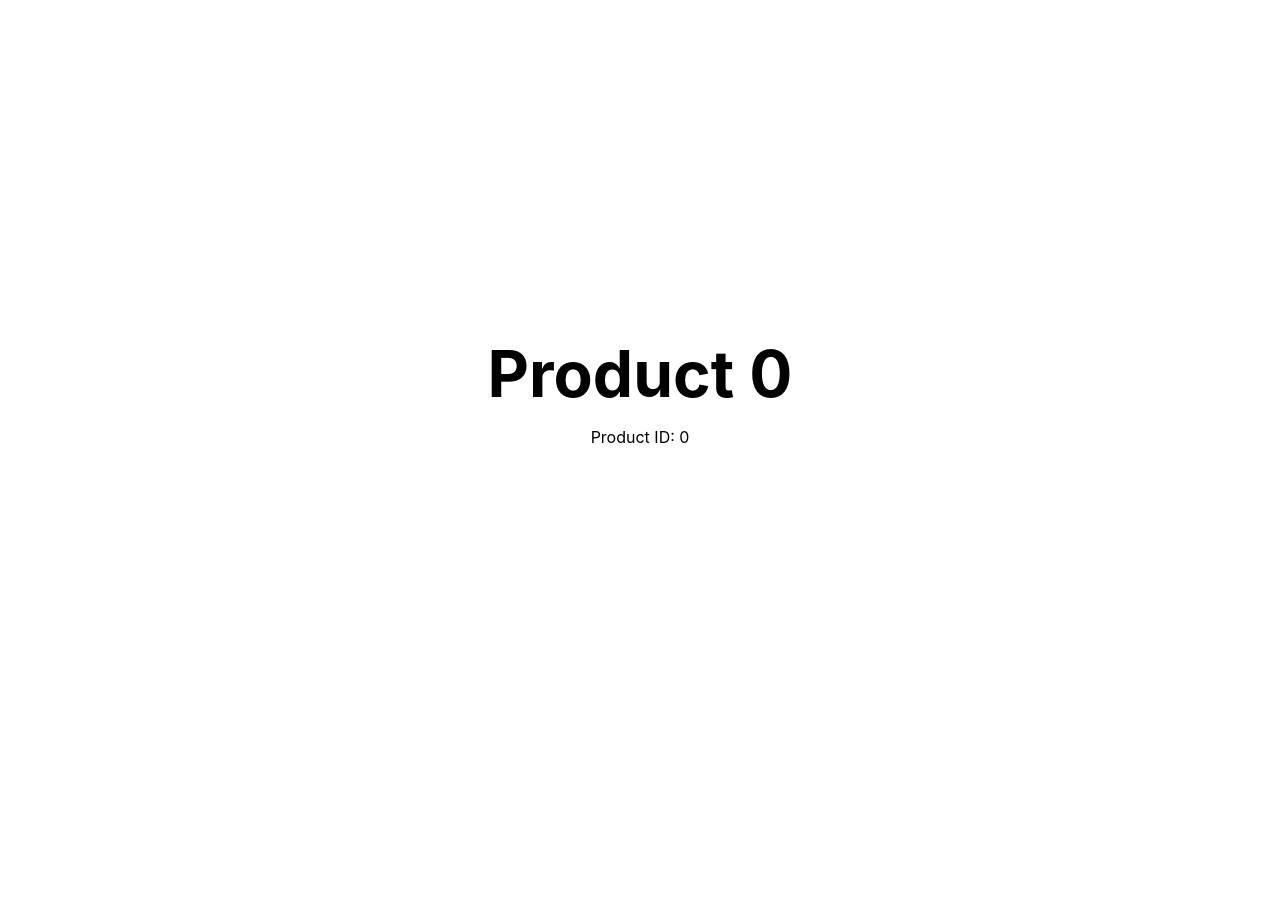
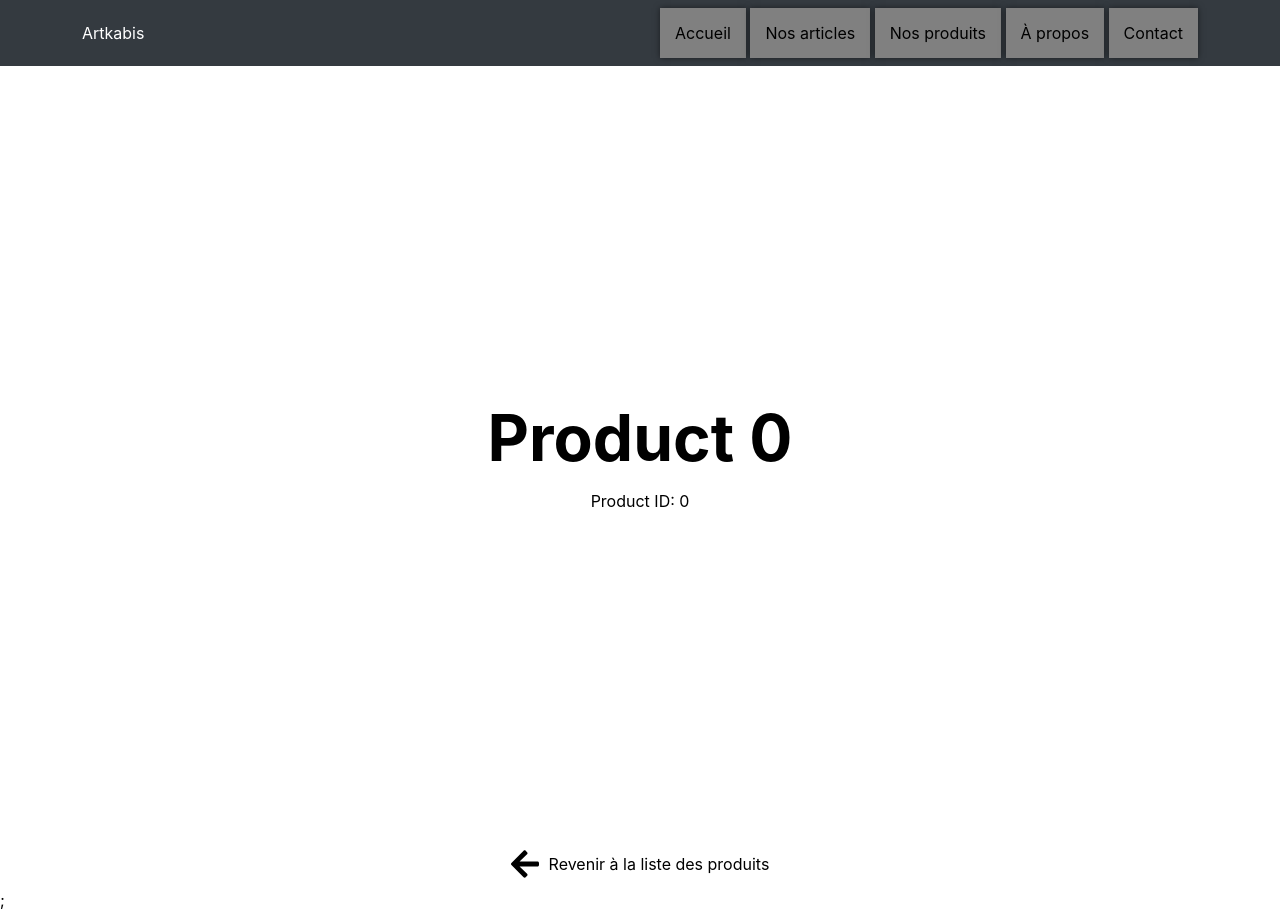
Before and after one commit to artkabis/next-app-blog, a Next.js app: page /products/0 in a window 1280 px wide. Before the commit the page ends 800 px from the top, so only its background shows below. Built offline with nearby package versions, Linux system fonts and the light colour scheme.

Commit message:
Add Layout from product page

```diff
--- a/next.config.js
+++ b/next.config.js
@@ -1,3 +1,10 @@
 module.exports = {
   reactStrictMode: true,
+    typescript: {
+    // !! WARN !!
+    // Dangerously allow production builds to successfully complete even if
+    // your project has type errors.
+    // !! WARN !!
+    ignoreBuildErrors: true,
+  },
 }
--- a/package.json
+++ b/package.json
@@ -10,6 +10,10 @@
   },
   "dependencies": {
     "@formspree/react": "^2.2.3",
+    "@fortawesome/fontawesome-svg-core": "^1.2.36",
+    "@fortawesome/free-brands-svg-icons": "^5.15.4",
+    "@fortawesome/free-solid-svg-icons": "^5.15.4",
+    "@fortawesome/react-fontawesome": "^0.1.15",
     "embla-carousel": "^4.5.3",
     "esbuild": "^0.12.17",
     "firebase": "^8.6.2",
--- a/pages/_app.js
+++ b/pages/_app.js
@@ -1,9 +1,22 @@
 import "../styles/globals.css";
 import App from "next/app";
+import { createGlobalStyle } from "styled-components";
+import { config, dom } from "@fortawesome/fontawesome-svg-core";
+
+config.autoAddCss = false;
+const GlobalStyles = createGlobalStyle`
+    ${dom.css()}
+    // Insert any other global styles you want here
+`;
 
 function MyApp({ Component, pageProps }) {
   console.log("_app pageProps >> ", pageProps);
-  return <Component {...pageProps} />;
+  return (
+    <>
+    <GlobalStyles/>
+    <Component {...pageProps} />;
+    </>
+  )
 }
 
 // Only uncomment this method if you have blocking data requirements for
--- a/pages/index.js
+++ b/pages/index.js
@@ -1,7 +1,7 @@
 import Link from "next/link";
 import Layout from "../composants/Layout";
 import React from "react";
-import Carousel from "./api/Carousel";
+import Carousel from "../composants/Slider/Carousel";
 
 export default function Home() {
   const SLIDE_COUNT = 3;
--- a/pages/products/[productId].js
+++ b/pages/products/[productId].js
@@ -1,5 +1,9 @@
 import Head from "next/head";
+import Link from "next/link"
 import styles from "../../styles/Home.module.css";
+import Layout from "../../composants/Layout"
+import { faArrowLeft} from '@fortawesome/free-solid-svg-icons'
+import { FontAwesomeIcon } from '@fortawesome/react-fontawesome'
 
 export default function Product({ productId, title }) {
   return (
@@ -16,12 +20,20 @@ export default function Product({ productId, title }) {
         <meta property="og:type" content="website" />
         <link rel="icon" href="/favicon.ico" />
       </Head>
+      <Layout>
         <div className={styles.container}>
           <main className={styles.main}>
             <h1 className={styles.title}>{title}</h1>
             <p>Product ID: {productId}</p>
           </main>
+          <Link  href="/produits" >
+            <a className="returnLink">
+              <FontAwesomeIcon icon={faArrowLeft} size={'2x'} />
+               <p className="txtReturnLink">Revenir à la liste des produits</p>
+            </a>
+          </Link>
         </div>
+      </Layout>
     </>
   );
 }
--- a/styles/globals.css
+++ b/styles/globals.css
@@ -662,3 +662,13 @@ ul.navbar-nav.ml-auto li {
 .formContact * {
   margin: 5px 0;
 }
+
+.returnLink{
+  display: flex;
+  flex-direction: row;
+  align-items: center;
+  justify-content: space-around
+}
+.txtReturnLink{
+  margin-left:10px;
+}
```
Also changed, not shown: composants/Slider/Carousel.js (renamed from pages/api/Carousel.js), composants/Slider/CarouselButtons.js (renamed from pages/api/CarouselButtons.js), composants/Slider/ContentSlide.js (renamed from pages/api/ContentSlide.js), 2 other files (tests, documents, lock files or other folders). Lines whose indentation alone changed are shown as unchanged.
